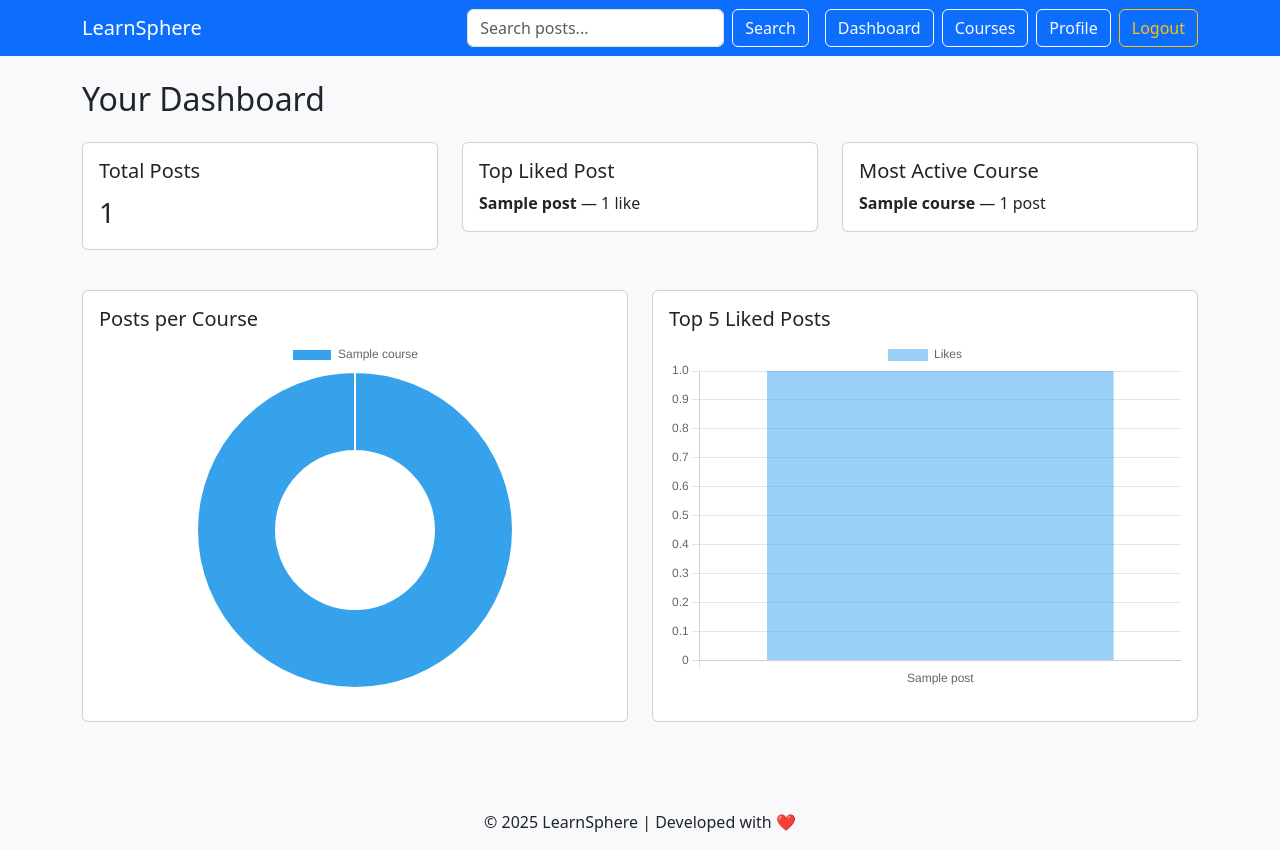
After one commit to Taylanozveren/FullStack-Networking-Project-LeanSphere, a Django app: page /dashboard/ in a window 1280 px wide. The commit adds this page. Run offline with Django 5.2, Linux system fonts and the light colour scheme; a user stored in the database is signed in; tables that the repository leaves empty hold one stand-in row (values such as "Sample post").

Commit message:
Fix: add missing dashboard & search templates + minor template polish

```diff
--- a/core/urls.py
+++ b/core/urls.py
@@ -5,26 +5,30 @@ from . import views
 
 urlpatterns = [
     path('', views.home, name='home'),
+
+    # auth & profile
     path('register/', views.register, name='register'),
-    path('login/', views.login_view, name='login'),
-    path('logout/', views.logout_view, name='logout'),
-    path('profile/', views.profile_view, name='profile'),
-    path('profile/edit/', views.edit_profile, name='edit_profile'),
+    path('login/',    views.login_view,  name='login'),
+    path('logout/',   views.logout_view, name='logout'),
+    path('profile/',       views.profile_view,   name='profile'),
+    path('profile/edit/',  views.edit_profile,   name='edit_profile'),
 
-    path('courses/', views.course_list, name='course_list'),
-    path('courses/<slug:slug>/', views.course_detail, name='course_detail'),
-    path('courses/<slug:slug>/join/', views.join_course, name='join_course'),
-    path('courses/<slug:slug>/post/new/', views.create_post, name='create_post'),
+    # courses & posts
+    path('courses/',                       views.course_list,   name='course_list'),
+    path('courses/<slug:slug>/',           views.course_detail, name='course_detail'),
+    path('courses/<slug:slug>/join/',      views.join_course,   name='join_course'),
+    path('courses/<slug:slug>/post/new/',  views.create_post,   name='create_post'),
 
-    path('posts/<slug:slug>/', views.post_detail, name='post_detail'),
-    path('posts/<slug:slug>/edit/', views.edit_post, name='edit_post'),
-    path('posts/<slug:slug>/delete/', views.delete_post, name='delete_post'),
+    path('posts/<slug:slug>/',             views.post_detail,   name='post_detail'),
+    path('posts/<slug:slug>/edit/',        views.edit_post,     name='edit_post'),
+    path('posts/<slug:slug>/delete/',      views.delete_post,   name='delete_post'),
+    path('posts/<int:post_id>/comment/',   views.add_comment,   name='add_comment'),
+    path('comment/<int:comment_id>/edit/',   views.edit_comment, name='edit_comment'),
+    path('comment/<int:comment_id>/delete/', views.delete_comment, name='delete_comment'),
+    path('posts/<int:post_id>/like/',      views.toggle_like,   name='toggle_like'),
 
-    # Yeni: Yorum ekleme rotası
-    path('posts/<int:post_id>/comment/', views.add_comment, name='add_comment'),
-    path('comment/<int:comment_id>/edit/',   views.edit_comment,   name='edit_comment'),
-    path('comment/<int:comment_id>/delete/', views.delete_comment, name='delete_comment'),
+    # --- Yeni eklenen: Search ---
+    path('search/', views.search, name='search'),
+    path('dashboard/', views.dashboard, name='dashboard'),
 
-     # Like toggle için eklenen rota:
-    path('posts/<int:post_id>/like/',       views.toggle_like,    name='toggle_like'),
 ]
--- a/core/views.py
+++ b/core/views.py
@@ -9,6 +9,7 @@ from django.contrib.auth import (
 from django.contrib import messages
 from django.contrib.auth.decorators import login_required
 from django.core.exceptions import PermissionDenied
+from django.db.models import Q, Count
 
 from .forms import UserRegisterForm, PostForm, ProfileForm, CommentForm
 from .models import Profile, Discipline, Course, Post, Comment, Like
@@ -82,19 +83,33 @@ def course_list(request):
 
 @login_required
 def course_detail(request, slug):
-    course    = get_object_or_404(Course, slug=slug)
-    posts     = course.posts.all().order_by('-created_at')
+    course = get_object_or_404(Course, slug=slug)
+
+    # File-type filter param: all/pdf/image/text
+    filter_type = request.GET.get('filter', 'all')
+    all_posts = course.posts.all().order_by('-created_at')
+
+    if filter_type == 'pdf':
+        posts = all_posts.filter(file__iendswith='.pdf')
+    elif filter_type == 'image':
+        posts = all_posts.filter(file__iregex=r'\.(png|jpe?g)$')
+    elif filter_type == 'text':
+        posts = all_posts.filter(file__iendswith='.txt')
+    else:
+        posts = all_posts
+
     is_joined = course in request.user.profile.joined_courses.all()
     return render(request, 'course_detail.html', {
         'course': course,
         'posts': posts,
         'is_joined': is_joined,
+        'filter_type': filter_type,
     })
 
 
 @login_required
 def join_course(request, slug):
-    course  = get_object_or_404(Course, slug=slug)
+    course = get_object_or_404(Course, slug=slug)
     profile = request.user.profile
     if course in profile.joined_courses.all():
         profile.joined_courses.remove(course)
@@ -209,15 +224,80 @@ def delete_comment(request, comment_id):
     })
 
 
+# --- GLOBAL SEARCH ---
+@login_required
+def search(request):
+    q = request.GET.get('q', '').strip()
+    results = Post.objects.filter(
+        Q(title__icontains=q) |
+        Q(content__icontains=q) |
+        Q(course__title__icontains=q) |
+        Q(course__discipline__name__icontains=q)
+    ).order_by('-created_at')
+    return render(request, 'search_results.html', {
+        'results': results,
+        'q': q,
+    })
+
+
+# --- LIKE TOGGLE ---
 @login_required
 def toggle_like(request, post_id):
-    """
-    Toggle like/unlike on a post.
-    Eğer kullanıcı zaten beğenmişse beğeniyi siler, aksi halde beğeni ekler.
-    """
     post = get_object_or_404(Post, id=post_id)
     if request.user in post.likes.all():
         Like.objects.filter(user=request.user, post=post).delete()
     else:
         Like.objects.create(user=request.user, post=post)
     return redirect('post_detail', slug=post.slug)
+
+
+# --- DASHBOARD & ANALYTICS ---
+@login_required
+def dashboard(request):
+    profile = request.user.profile
+
+    # 1. Toplam post sayısı
+    total_posts = Post.objects.filter(author=request.user).count()
+
+    # 2. En çok beğeni alan gönderi
+    top_liked = (
+        Post.objects
+            .filter(author=request.user)
+            .annotate(like_count=Count('likes'))
+            .order_by('-like_count')
+            .first()
+    )
+
+    # 3. Kullanıcının en aktif olduğu ders
+    active_course = (
+        Course.objects
+            .filter(members=profile)
+            .annotate(post_count=Count('posts'))
+            .order_by('-post_count')
+            .first()
+    )
+
+    # 4. Derslere göre post dağılımı (donut chart)
+    course_stats = (
+        Course.objects
+            .filter(members=profile)
+            .annotate(post_count=Count('posts'))
+            .values('title', 'post_count')
+    )
+
+    # 5. Top 5 beğeni alan post (bar chart)
+    top5_posts = (
+        Post.objects
+            .filter(author=request.user)
+            .annotate(like_count=Count('likes'))
+            .order_by('-like_count')[:5]
+            .values('title', 'like_count')
+    )
+
+    return render(request, 'dashboard.html', {
+        'total_posts': total_posts,
+        'top_liked': top_liked,
+        'active_course': active_course,
+        'course_stats': list(course_stats),
+        'top5_posts': list(top5_posts),
+    })
--- a/templates/base.html
+++ b/templates/base.html
@@ -12,13 +12,37 @@
   <!-- NAVBAR -->
   <nav class="navbar navbar-expand-lg navbar-dark bg-primary">
     <div class="container">
-      <a class="navbar-brand" href="/">LearnSphere</a>
+      <a class="navbar-brand" href="{% url 'home' %}">LearnSphere</a>
       <button class="navbar-toggler" type="button" data-bs-toggle="collapse" data-bs-target="#navbarNav">
         <span class="navbar-toggler-icon"></span>
       </button>
       <div class="collapse navbar-collapse" id="navbarNav">
-        <ul class="navbar-nav ms-auto">
+        <!-- SOL TARAF: (isteğe bağlı logo veya linkler) -->
+        <ul class="navbar-nav me-auto">
+          <!-- boş bırakıldı, isteğe göre link ekleyebilirsin -->
+        </ul>
+
+        <!-- ORTA: GLOBAL SEARCH -->
+        {% if user.is_authenticated %}
+          <form class="d-flex me-3" action="{% url 'search' %}" method="get">
+            <input
+              class="form-control me-2"
+              type="search"
+              name="q"
+              placeholder="Search posts..."
+              aria-label="Search"
+              required
+            >
+            <button class="btn btn-outline-light" type="submit">Search</button>
+          </form>
+        {% endif %}
+
+        <!-- SAĞ TARAF: Dashboard + Auth / Navigation -->
+        <ul class="navbar-nav">
           {% if user.is_authenticated %}
+            <li class="nav-item me-2">
+              <a class="btn btn-outline-light" href="{% url 'dashboard' %}">Dashboard</a>
+            </li>
             <li class="nav-item me-2">
               <a class="btn btn-outline-light" href="{% url 'course_list' %}">Courses</a>
             </li>
@@ -63,6 +87,7 @@
       © 2025 LearnSphere | Developed with ❤️
     </div>
   </footer>
+
   <script src="https://cdn.jsdelivr.net/npm/bootstrap@5.3.0/dist/js/bootstrap.bundle.min.js"></script>
 </body>
 </html>
--- /dev/null
+++ b/templates/dashboard.html
@@ -0,0 +1,118 @@
+{% extends 'base.html' %}
+{% block content %}
+  <h2>Your Dashboard</h2>
+
+  <div class="row mt-4">
+    <!-- Total Posts -->
+    <div class="col-md-4">
+      <div class="card mb-3 p-3">
+        <h5>Total Posts</h5>
+        <p class="fs-3 mb-0">{{ total_posts }}</p>
+      </div>
+    </div>
+
+    <!-- Top Liked Post -->
+    <div class="col-md-4">
+      <div class="card mb-3 p-3">
+        <h5>Top Liked Post</h5>
+        {% if top_liked %}
+          <p class="mb-0">
+            <strong>{{ top_liked.title }}</strong>
+            — {{ top_liked.like_count }} like{{ top_liked.like_count|pluralize }}
+          </p>
+        {% else %}
+          <p class="text-muted mb-0">No posts yet.</p>
+        {% endif %}
+      </div>
+    </div>
+
+    <!-- Most Active Course -->
+    <div class="col-md-4">
+      <div class="card mb-3 p-3">
+        <h5>Most Active Course</h5>
+        {% if active_course %}
+          <p class="mb-0">
+            <strong>{{ active_course.title }}</strong>
+            — {{ active_course.post_count }} post{{ active_course.post_count|pluralize }}
+          </p>
+        {% else %}
+          <p class="text-muted mb-0">No courses joined.</p>
+        {% endif %}
+      </div>
+    </div>
+  </div>
+
+  <div class="row mt-4">
+    <!-- Posts per Course -->
+    <div class="col-md-6">
+      <div class="card p-3 mb-4">
+        <h5>Posts per Course</h5>
+        {% if course_stats %}
+          <div class="chart-container mb-3" style="position: relative; height: 350px;">
+            <canvas id="donutChart"></canvas>
+          </div>
+        {% else %}
+          <p class="text-muted">No data to display.</p>
+        {% endif %}
+      </div>
+    </div>
+
+    <!-- Top 5 Liked Posts -->
+    <div class="col-md-6">
+      <div class="card p-3 mb-4">
+        <h5>Top 5 Liked Posts</h5>
+        {% if top5_posts %}
+          <div class="chart-container mb-3" style="position: relative; height: 350px;">
+            <canvas id="barChart"></canvas>
+          </div>
+        {% else %}
+          <p class="text-muted">No data to display.</p>
+        {% endif %}
+      </div>
+    </div>
+  </div>
+
+  <!-- Chart.js -->
+  <script src="https://cdn.jsdelivr.net/npm/chart.js"></script>
+  <script>
+    {% if course_stats %}
+      const donutData = {{ course_stats|safe }};
+      new Chart(
+        document.getElementById('donutChart').getContext('2d'),
+        {
+          type: 'doughnut',
+          data: {
+            labels: donutData.map(c => c.title),
+            datasets: [{ data: donutData.map(c => c.post_count) }]
+          },
+          options: {
+            responsive: true,
+            maintainAspectRatio: false,
+          }
+        }
+      );
+    {% endif %}
+
+    {% if top5_posts %}
+      const barData = {{ top5_posts|safe }};
+      new Chart(
+        document.getElementById('barChart').getContext('2d'),
+        {
+          type: 'bar',
+          data: {
+            labels: barData.map(p => p.title),
+            datasets: [{
+              label: 'Likes',
+              data: barData.map(p => p.like_count),
+            }]
+          },
+          options: {
+            responsive: true,
+            maintainAspectRatio: false,
+            scales: { y: { beginAtZero: true } }
+          }
+        }
+      );
+    {% endif %}
+  </script>
+{% endblock %}
```
Also changed, not shown: templates/course_detail.html (+26 -1 lines), templates/search_results.html (added, +19 -0 lines).
